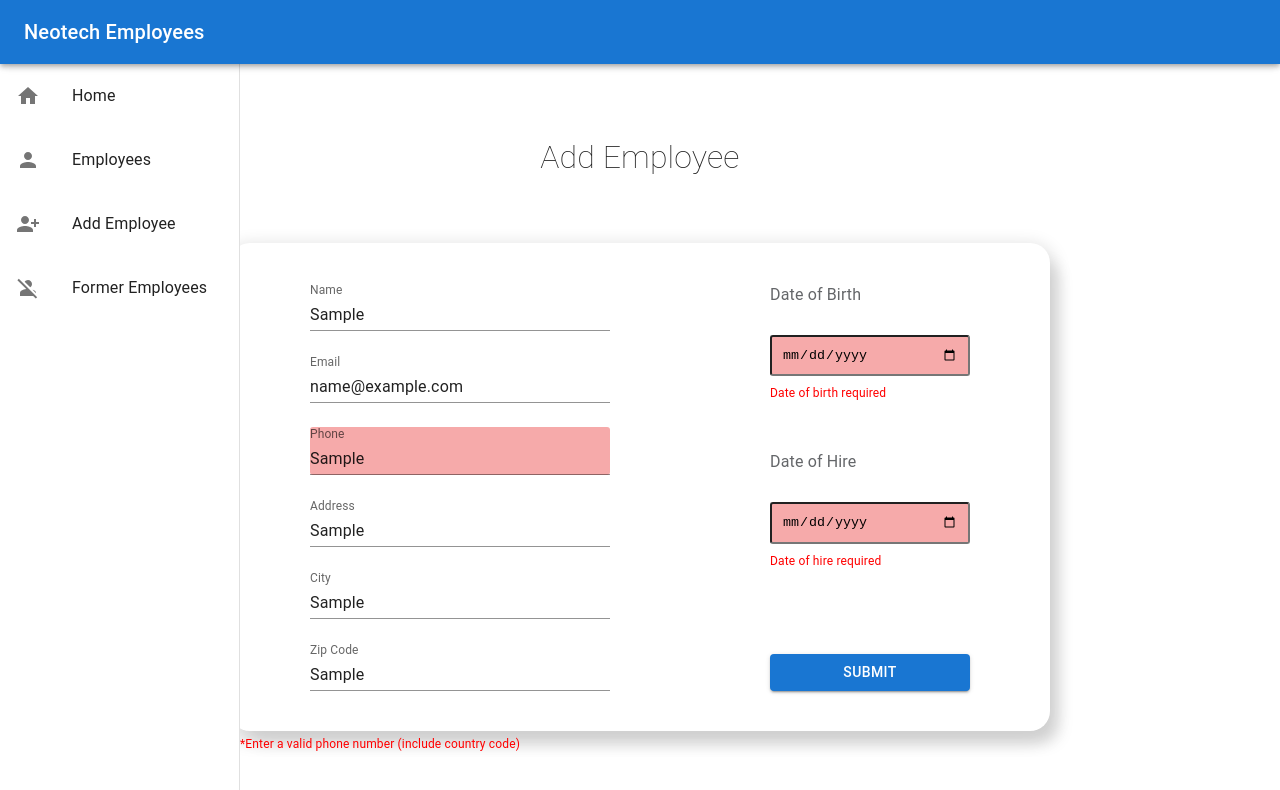
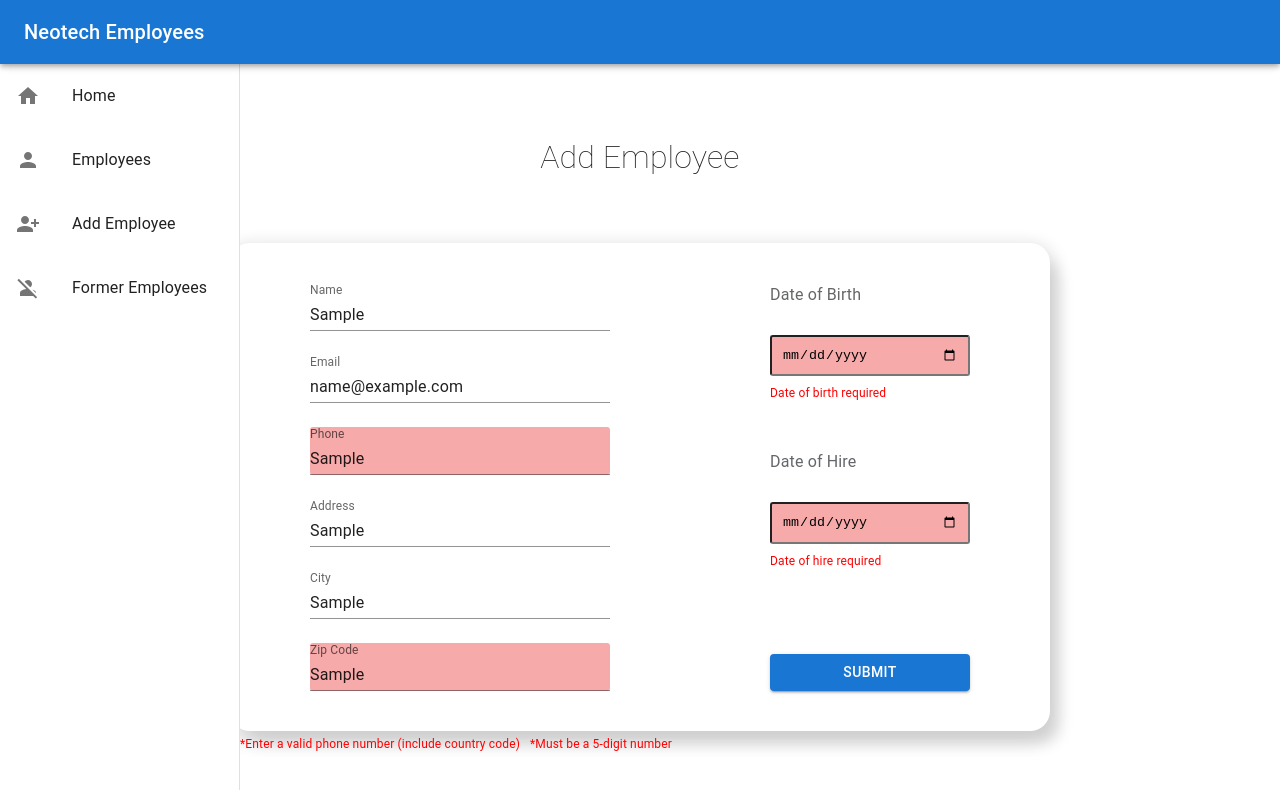
Before and after one commit to Dnhem/employees, a React (Vite) app: page /employees/new in a window 1280 px wide. Both pictures are taken after typing "Sample", "name@example.com", "Sample", "Sample", "Sample", "Sample" into the empty fields and a click on the button "SUBMIT". Shown: the top 790 px of the page. Built offline with nearby package versions, Linux system fonts and the light colour scheme.

Commit message:
fix homeaddress input fields to display background error during empty submit

```diff
--- a/src/components/Form/EmployeeForm.jsx
+++ b/src/components/Form/EmployeeForm.jsx
@@ -84,12 +84,12 @@ const EmployeeForm = () => {
               gap: 3,
             }}
           >
-            {personInputFields.map((field, index) => (
+            {personInputFields.map((field) => (
               <TextField
                 sx={{ width: 300 }}
                 label={field.placeHolder}
                 variant="standard"
-                key={index}
+                key={field.id}
                 id={field.id}
                 type={field.type}
                 value={values[field.id]}
@@ -100,12 +100,12 @@ const EmployeeForm = () => {
                 }
               />
             ))}
-            {addressInputFields.map((field, index) => (
+            {addressInputFields.map((field) => (
               <TextField
                 sx={{ width: 300 }}
                 label={field.placeHolder}
                 variant="standard"
-                key={index}
+                key={field.id}
                 id={field.id}
                 type={field.type}
                 value={values.homeAddress[field.id]}
@@ -116,7 +116,8 @@ const EmployeeForm = () => {
                 className={
                   errors.homeAddress &&
                   errors.homeAddress[field.id] &&
-                  touched[field.id]
+                  touched.homeAddress &&
+                  touched.homeAddress[field.id]
                     ? "input-error"
                     : ""
                 }
@@ -192,20 +193,21 @@ const EmployeeForm = () => {
       </form>
       <Box>
         {personInputFields.map(
-          (field, index) =>
+          (field) =>
             errors[field.id] &&
             touched[field.id] && (
-              <span key={index} className="error">
+              <span key={field.placeHolder} className="error">
                 *{errors[field.id]}
               </span>
             )
         )}
         {addressInputFields.map(
-          (field, index) =>
+          (field) =>
             errors.homeAddress &&
             errors.homeAddress[field.id] &&
-            touched[field.id] && (
-              <span key={index} className="error">
+            touched.homeAddress &&
+            touched.homeAddress[field.id] && (
+              <span key={field.placeHolder} className="error">
                 *{errors.homeAddress[field.id]}
               </span>
             )
--- a/src/schemas/index.js
+++ b/src/schemas/index.js
@@ -24,3 +24,8 @@ export const employeeSchema = yup.object().shape({
   dateOfBirth: yup.string().required("Date of birth required"),
   dateOfEmployment: yup.string().required("Date of hire required"),
 });
+
+// export const combinedValidationSchema = yup.object().shape({
+//   ...employeeSchema.fields,
+//   ...addressSchema.fields,
+// });
```
